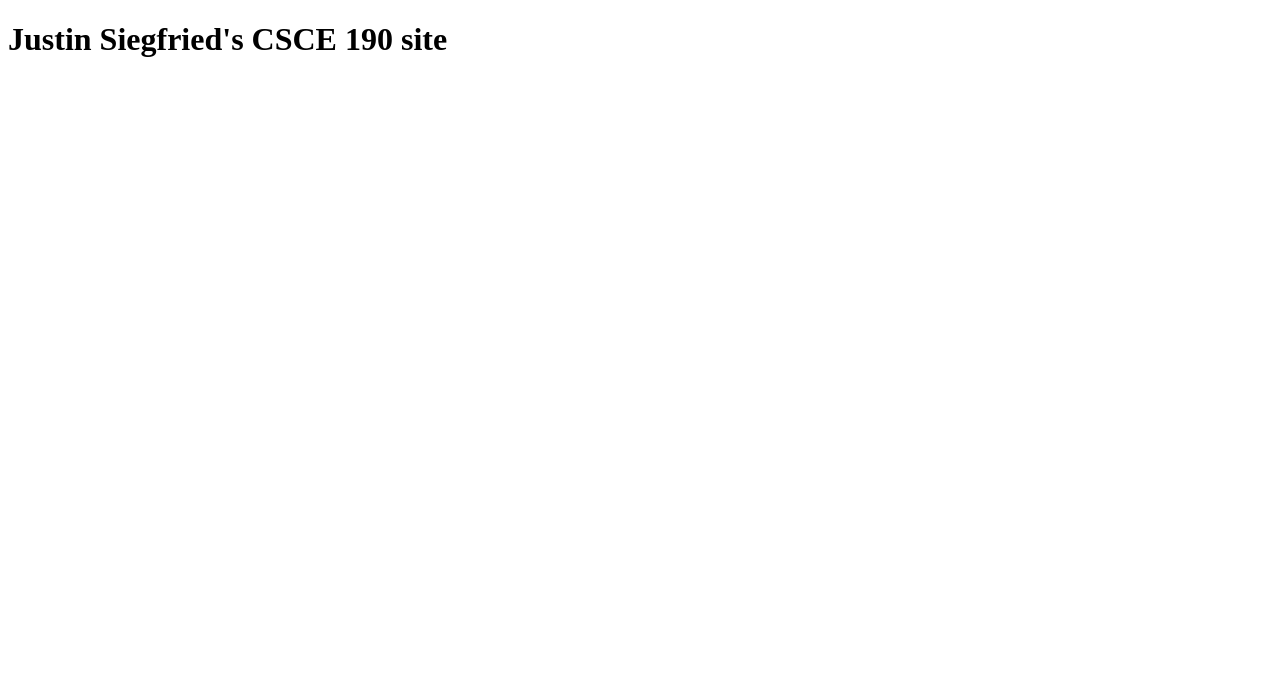
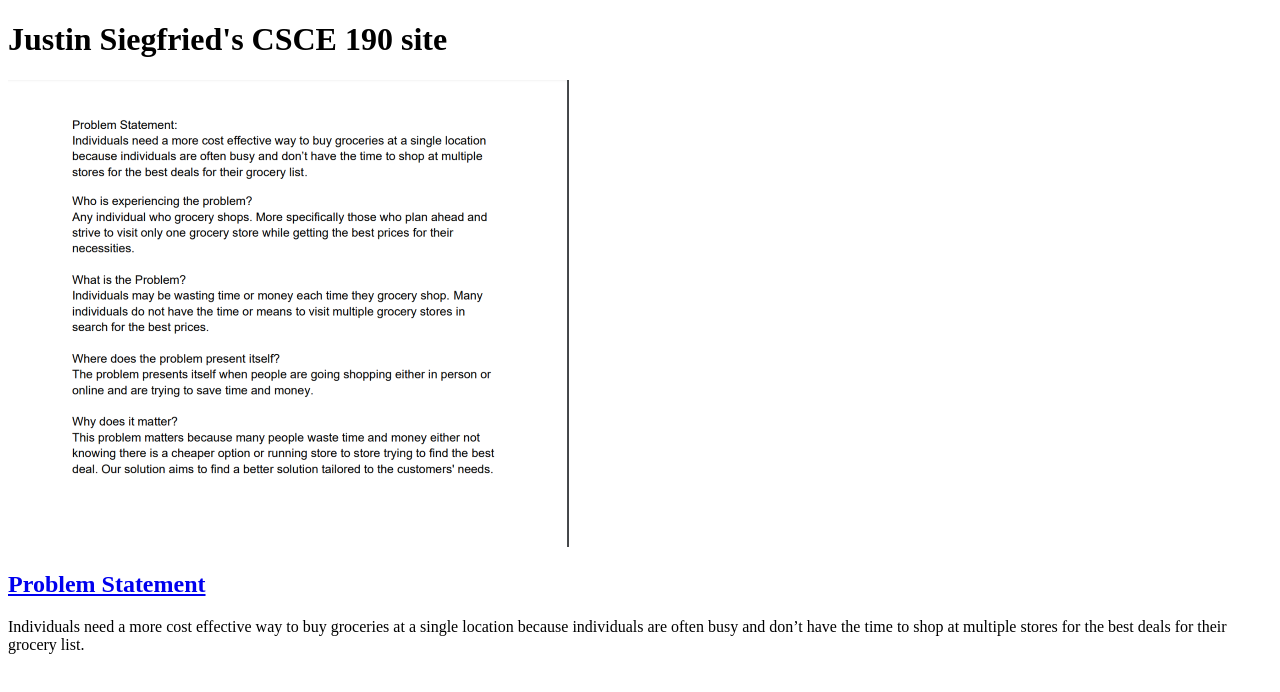
Before and after one commit to Siegfriedj2018/Siegfriedj2018.github.io, a plain HTML site: page index.html in a window 1280 px wide. Drawn offline with Linux system fonts and the light colour scheme.

Commit message:
Added problem statement and images as well as set up linking to file as pdf.

```diff
--- a/index.html
+++ b/index.html
@@ -5,5 +5,19 @@
     </head>
     <body>
         <h1>Justin Siegfried's CSCE 190 site</h1>
+
+        <section class="assignment">
+            <a href="Files/CSCE 190 - Problem Statement.pdf">
+                <img src="images/CSCE 190 - Problem Statement.png">
+            </a>
+            <section class="assignment-details">
+                <a href="Files/CSCE 190 - Problem Statement.pdf"><h2>Problem Statement</h2></a>
+                <p>
+                    Individuals need a more cost effective way to buy groceries at a single location
+                    because individuals are often busy and don’t have the time to shop at multiple
+                    stores for the best deals for their grocery list.
+                </p>
+            </section>
+        </section>
     </body>
 </html>
```
Also changed, not shown: images/CSCE 190 - Problem Statement.png (added), 1 other file.
